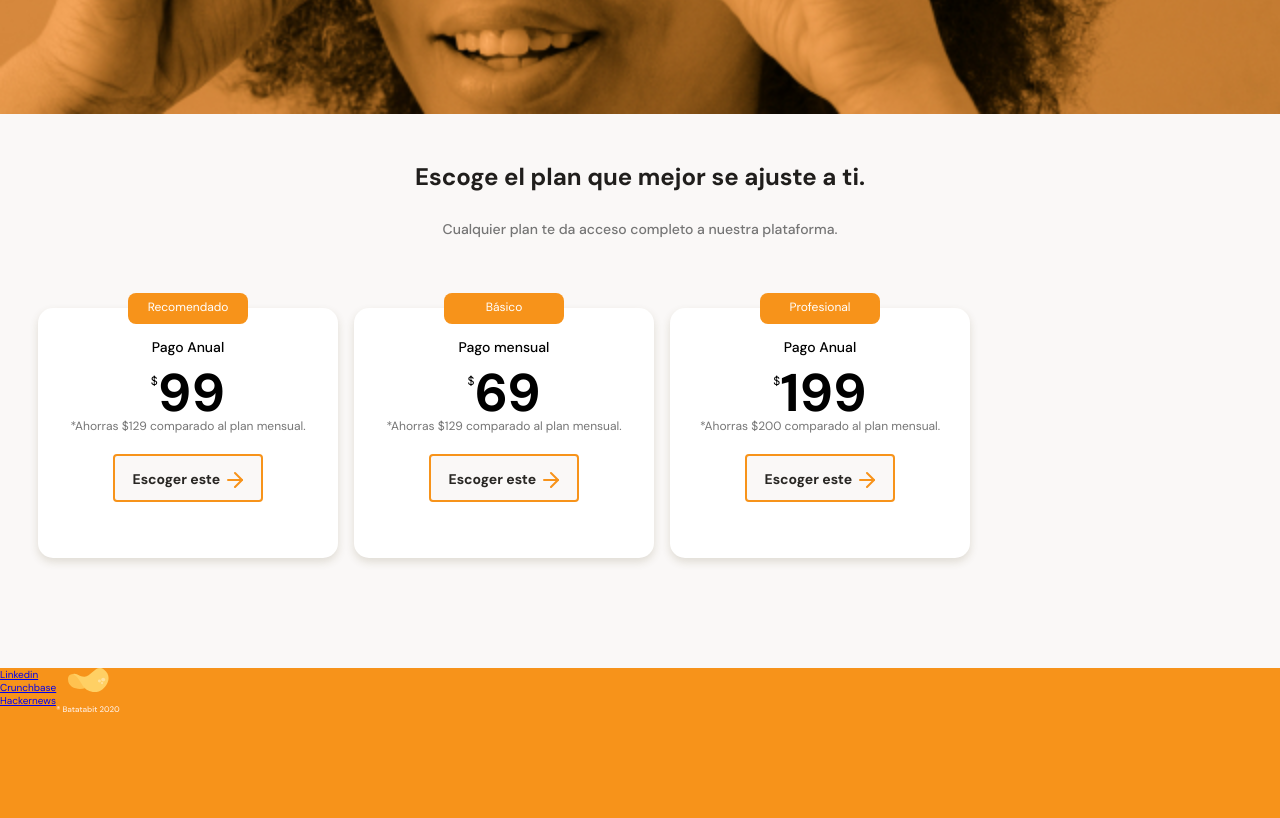
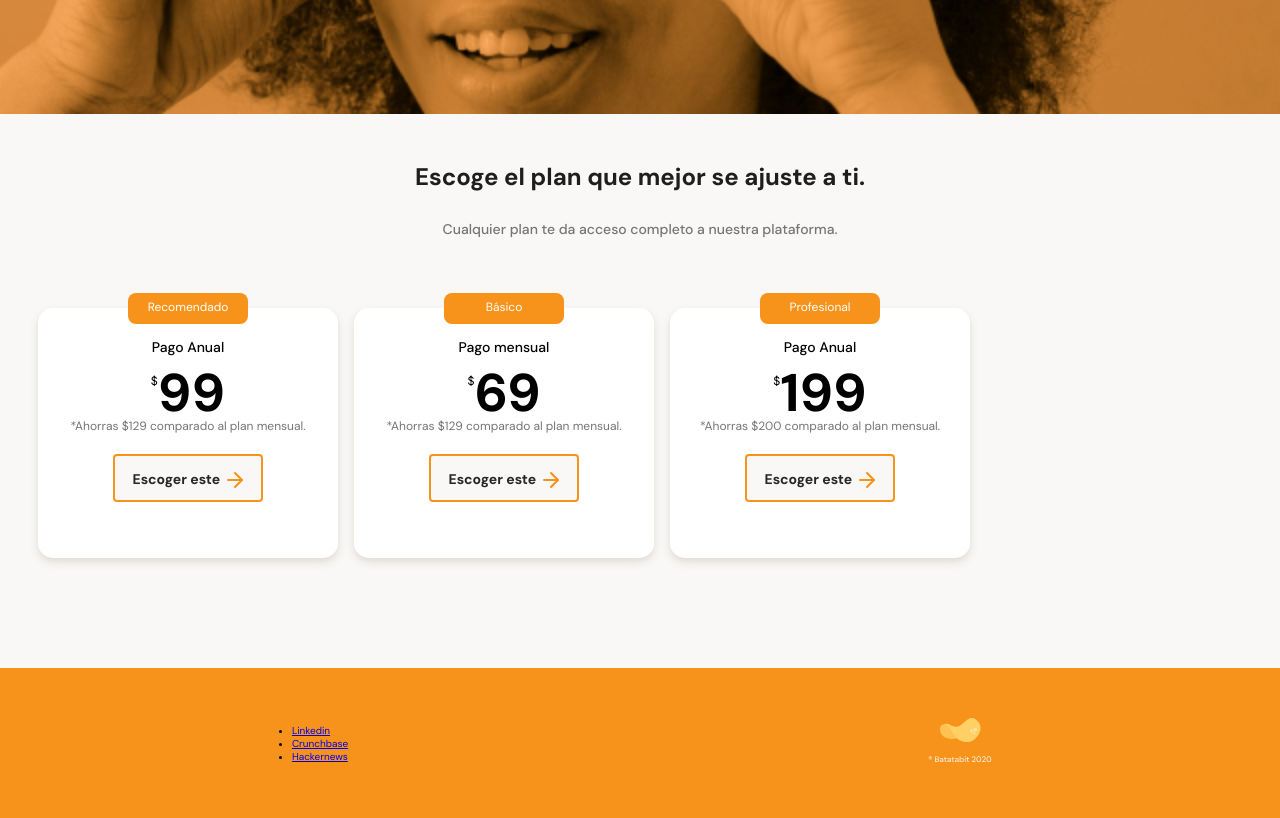
Before and after one commit to axlgoze/Batata-Bit, a plain HTML site: page index.html in a window 1280 px wide. Shown: the part 2716-3534 px from the top of the page. Drawn offline with Linux system fonts and the light colour scheme.

Commit message:
agregando display a secciones del footer

```diff
--- a/style.css
+++ b/style.css
@@ -541,3 +541,10 @@ footer{
     height: 150px;
     background-color: var(--color-primary);
 }
+
+footer section{
+    display: flex;
+    justify-content: center;
+    align-items: center;
+    width: 50%;
+}
```
